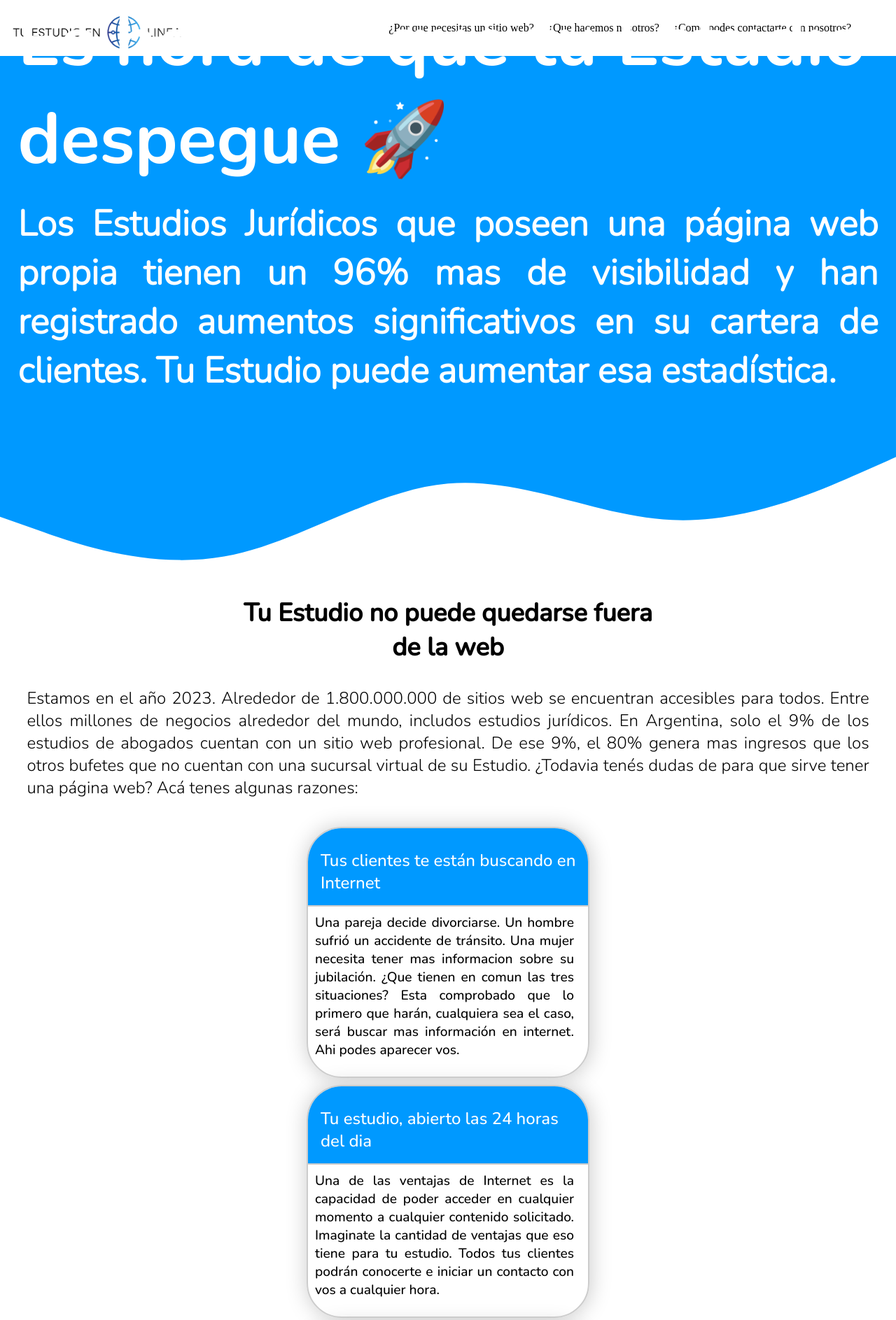
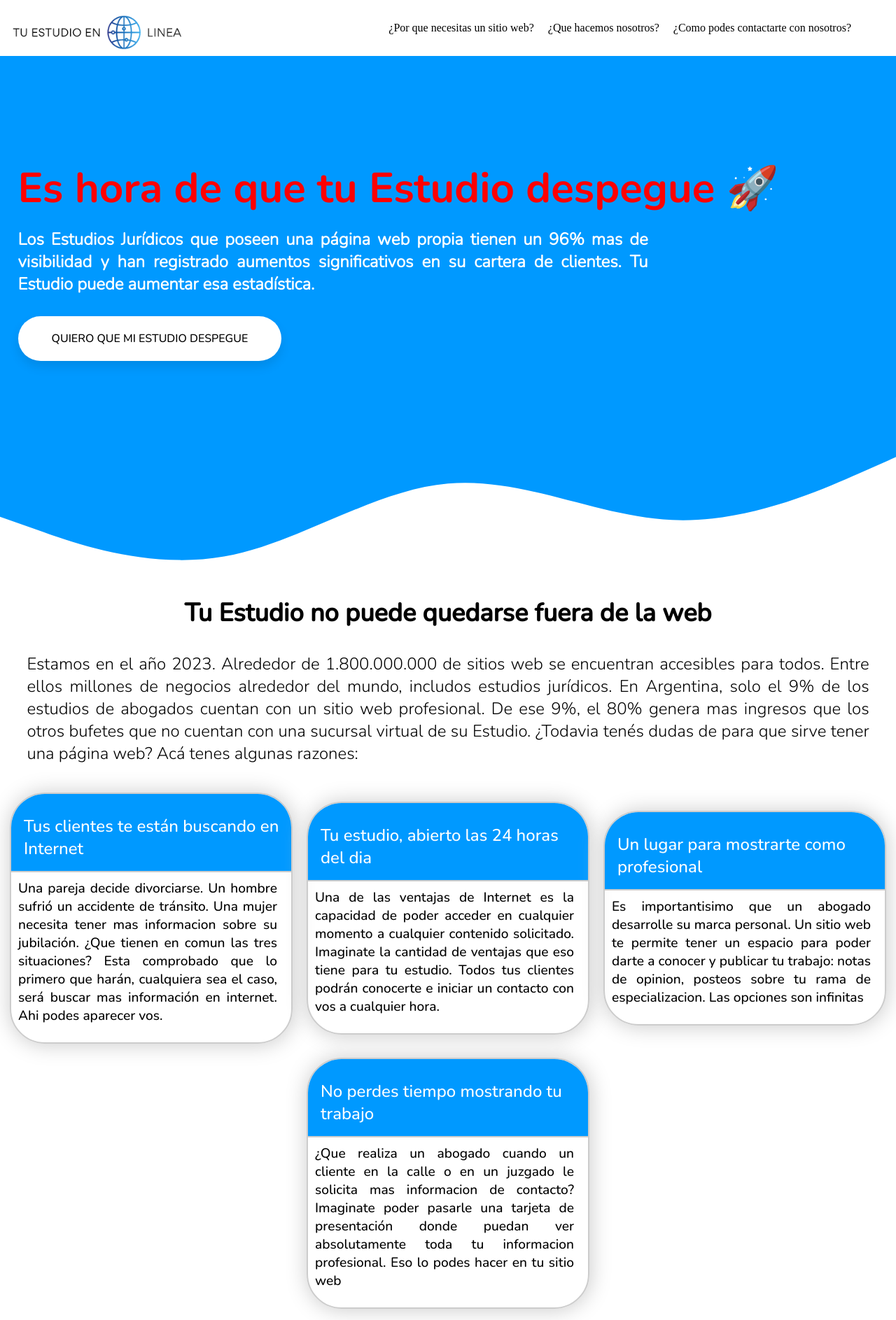
Before and after one commit to alejoevilches/tuestudioenlinea, a plain HTML site: page index.html in a window 1280 px wide. Shown: the top 1887 px of the page at 70% size. Drawn offline with nearby package versions, Linux system fonts and the light colour scheme.

Commit message:
first desktop version available

```diff
--- a/styles.css
+++ b/styles.css
@@ -133,7 +133,7 @@ nav img{
 .hero h1{
     font-family: "Nunito Bold";
     color:var(--secondary-text-color);
-    font-size: 8vw;
+    font-size: min(8vw,60px);
     padding-left: 2vw;
 }
 
@@ -142,7 +142,7 @@ nav img{
     font-family:"Nunito Light";
     padding:2vh 2vw 0 2vw;
     text-align: justify;
-    font-size:4vw;
+    font-size:min(4vw, 24px);
 }
 
 .hero-container{
@@ -150,6 +150,7 @@ nav img{
     display:flex;
     align-items: center;
     height:61vh;
+    max-height:490px;
 }
 
 
@@ -179,6 +180,18 @@ button {
     transform: translateY(-1px);
   }
 
+@media screen and (min-width:600px) {
+    .hero h1{
+        color:red;
+        padding-top:12vh;
+    }
+
+@media screen and (min-width:1000px) {
+    .hero h2{
+        width:900px;
+    }
+}
+}
 /*Acá arranca la sección "Por que necesitas un sitio web?"*/
   .why{
     font-family: var(--h3-font);
@@ -199,14 +212,14 @@ button {
 
 .why h2{
     width:70vw;
-    max-width:600px;
+    max-width:800px;
 }
 
 .card{
     border:2px solid var(--border-color);
     list-style: none;
     border-radius: 50px;
-    max-width:400px;
+    width:400px;
     overflow: auto;
     word-wrap: break-word;
     margin:0 4vw 10px 4vw;
@@ -234,8 +247,21 @@ button {
     display:flex;
     flex-direction: column;
     margin-top:5vh;
+    flex-wrap: wrap;
 }
 
+@media screen and (min-width:600px) {
+    .card_container{
+        flex-direction: row;
+        align-items: center;
+        justify-content: center;
+        gap:20px;
+}
+}
+
+    .card{
+        margin:0;
+    }
 /*Acá arranca la sección "Que hacemos nosotros?" */
 .ours{
     background-color: var(--dark-blue);
@@ -271,7 +297,7 @@ button {
 }
 
 .contact{
-    margin-bottom:5vh;
+    margin-bottom:2vh;
 }
 
 .contact h2{
@@ -282,7 +308,7 @@ button {
 }
 
 .contact p{
-    padding:10px 2vw;
+    padding:0 2vw;
     font-size:1.3em;
     font-family: "Nunito Light";
     text-align: justify;
@@ -305,8 +331,3 @@ footer{
     align-items: flex-end;
     justify-content: center;
 }
-
-footer a{
-    text-decoration: none;
-    color:inherit
-}
```
